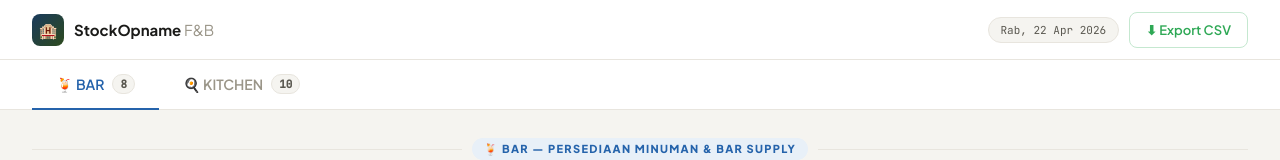
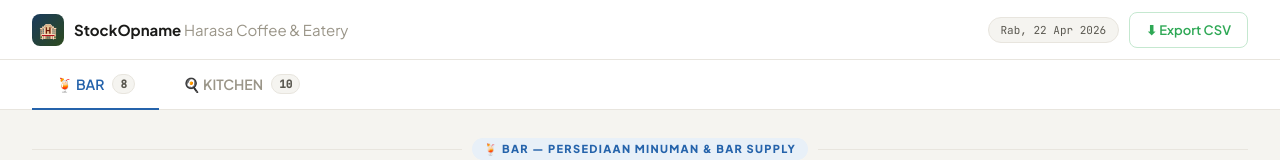
Before and after one commit to alialbanteni8/StockOpname, a plain HTML site: page index.html in a window 1280 px wide. Shown: the top 160 px of the page. Drawn offline with Linux system fonts and the light colour scheme.

Commit message:
index.html

```diff
--- a/index.html
+++ b/index.html
@@ -313,7 +313,7 @@ td.td-sisa { background:#f2f6fd; border-left:2px solid #d0e0f8; text-align:right
 <div class="topbar">
   <div class="brand">
     <div class="brand-icon">🏨</div>
-    <div class="brand-name">StockOpname <span>F&B</span></div>
+    <div class="brand-name">StockOpname <span>Harasa Coffee & Eatery</span></div>
   </div>
   <div class="topbar-right">
     <div id="today-badge"></div>
```
